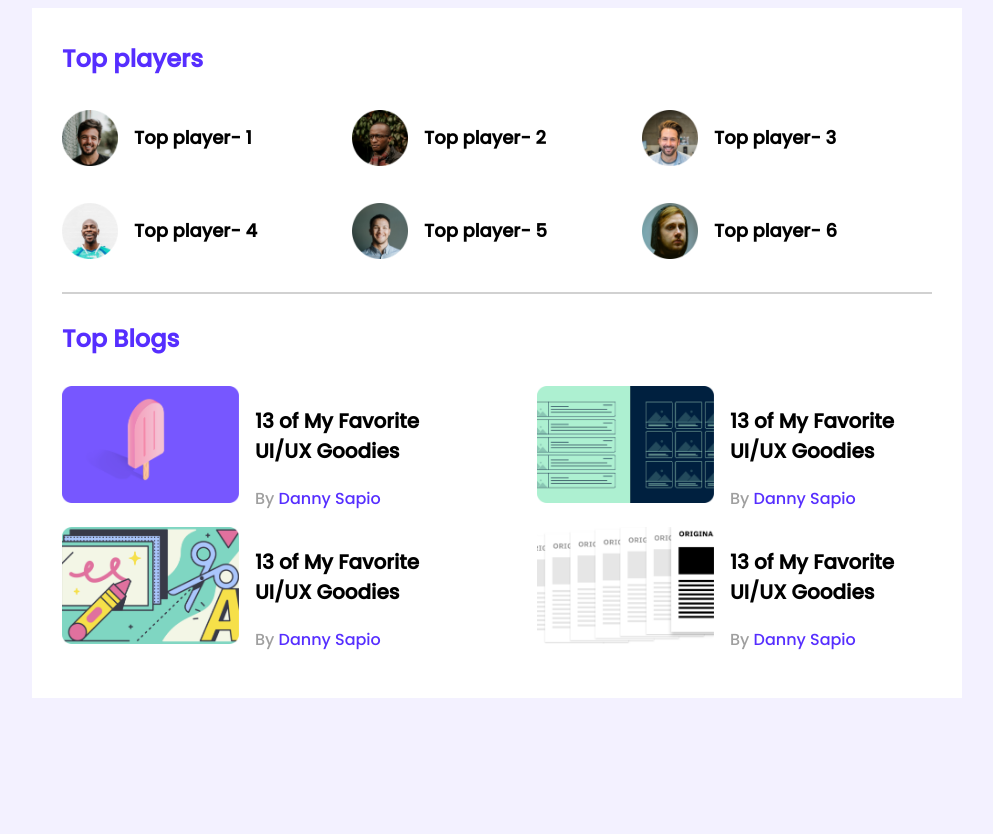
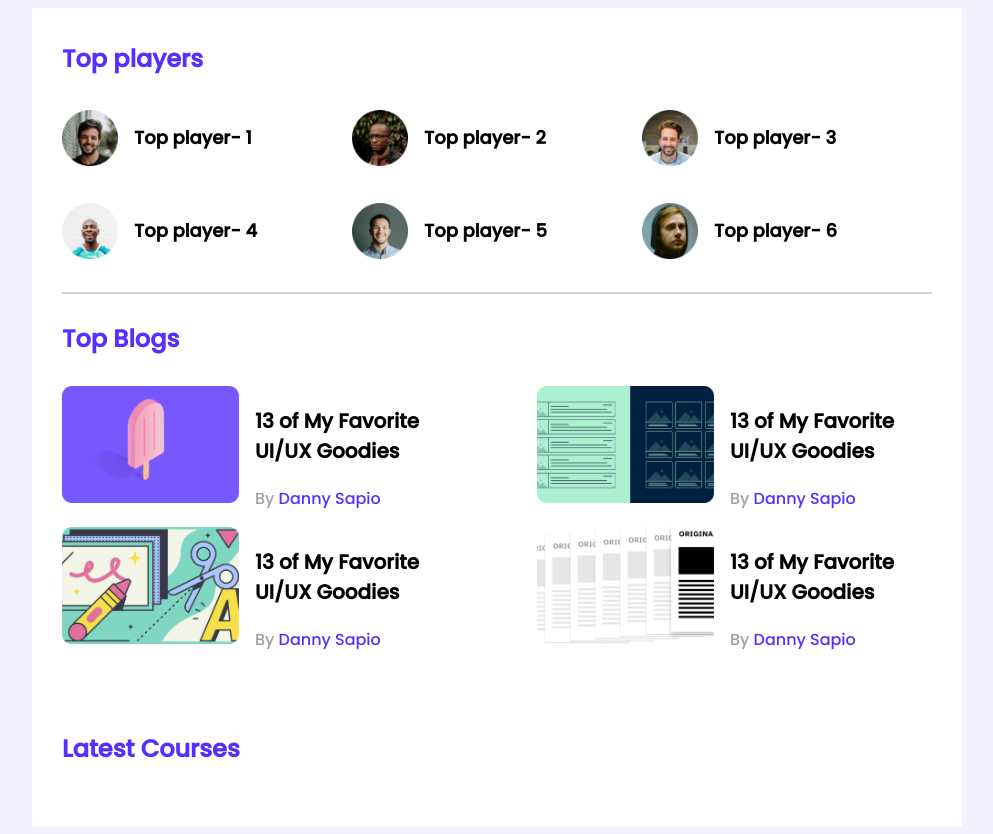
Before and after one commit to HafizurRahman001/leader-bord-css3, a plain HTML site: page index.html in a window 1280 px wide. Shown: the whole page, without its empty margins (143-1136 px from the left). Before the commit the page ends 800 px from the top, so only its background shows below. Drawn offline with Linux system fonts and the light colour scheme.

```diff
--- a/css/style.css
+++ b/css/style.css
@@ -8,7 +8,8 @@ body{
 }
 main{
     display: flex;
-    justify-content: center;
+    align-items: center;
+    flex-direction: column;
 }
 .container{
     background-color: #FFFFFF;
--- a/index.html
+++ b/index.html
@@ -113,6 +113,13 @@
             </div>
         </section>
 
+        <!-- Latest courses -->
+        <section class="container">
+            <h2 class="section-title">
+                Latest Courses
+            </h2>
+        </section>
+
     </main>
 
 </body>
```
